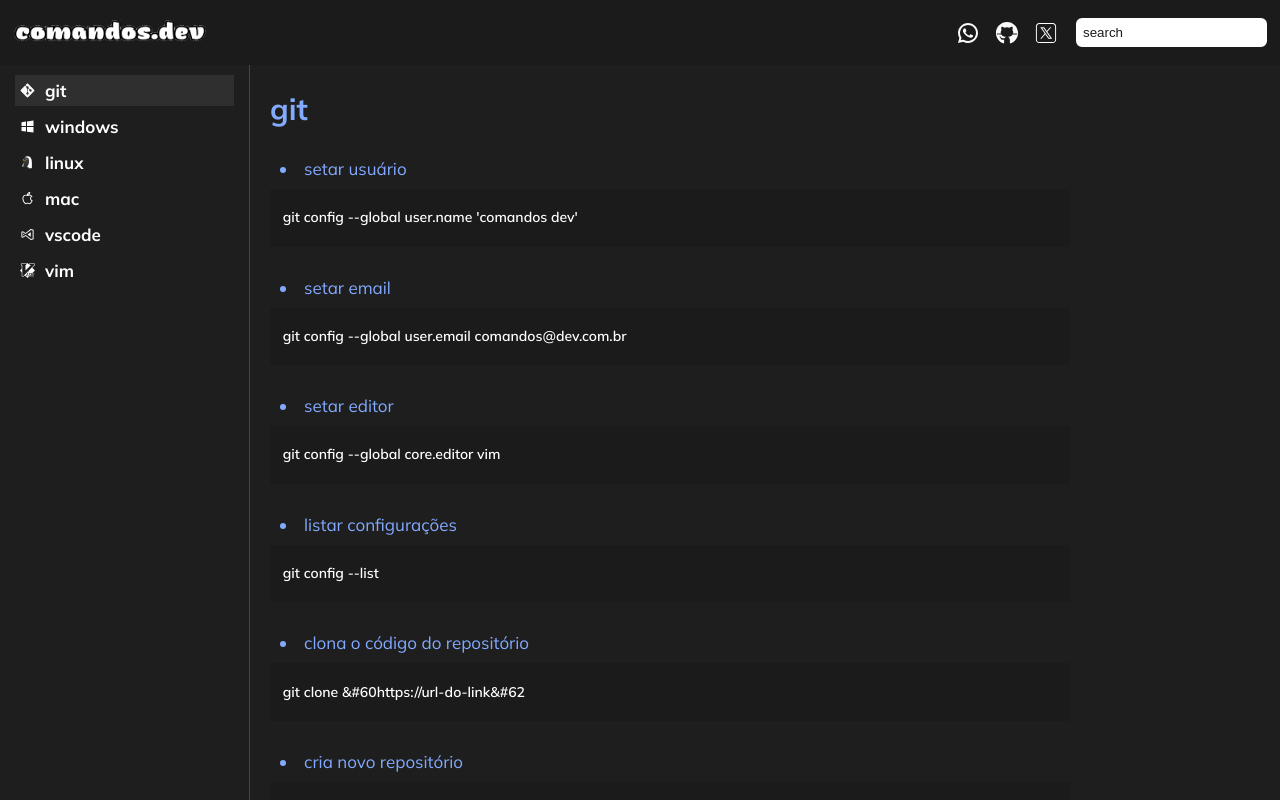
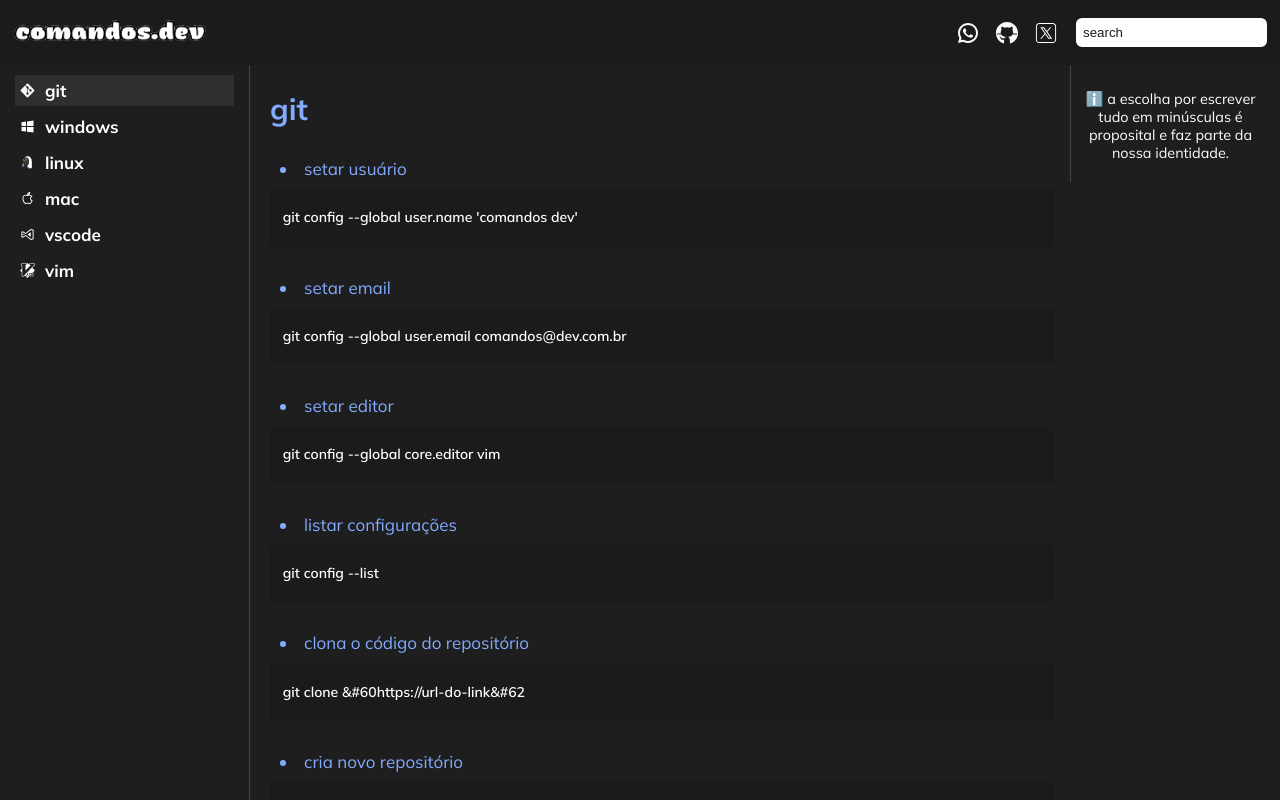
Before and after one commit to leonardoamsilva/com.dev, a React (Create React App) app: page /git in a window 1280 px wide. Shown: the top 800 px of the page. Built offline with nearby package versions, Linux system fonts and the light colour scheme.

Commit message:
adding information field

```diff
--- a/src/app/index.jsx
+++ b/src/app/index.jsx
@@ -15,6 +15,7 @@ import { Vscode } from '../pages/Vscode';
 import { Vim } from '../pages/Vim';
 import { Contact } from '../pages/Contact';
 import { useState } from 'react';
+import { Info } from '../components/Info';
 
 export const App = () => {
   const [search, setSearch] = useState('');
@@ -45,6 +46,7 @@ export const App = () => {
       </Routes>
 
       </section>
+      <Info />
       </main>
       <Footer />
     </div>
--- a/src/components/Code/style.css
+++ b/src/components/Code/style.css
@@ -15,7 +15,7 @@ code p{
   justify-content: space-between;
   align-items: center;
   background-color: #1B1B1B;
-  width: 100%;
+  width: 98%;
   padding: 0.8rem;
   margin-bottom: 30px;
   font-weight: 600;
--- /dev/null
+++ b/src/components/Info/index.jsx
@@ -0,0 +1,9 @@
+import './style.css';
+
+export const Info = () => {
+  return (
+    <div className='info'>
+      <p> ℹ️ a escolha por escrever tudo em minúsculas é proposital e faz parte da nossa identidade.</p>
+    </div>
+  );
+};
--- /dev/null
+++ b/src/components/Info/style.css
@@ -0,0 +1,9 @@
+.info p {
+  border-left: #464646 solid 1px;
+  padding-top: 30px;
+  padding-bottom: 20px;
+  font-size: 0.9rem;
+  width: 200px;
+  color: white;
+  text-align: center;
+}
```
